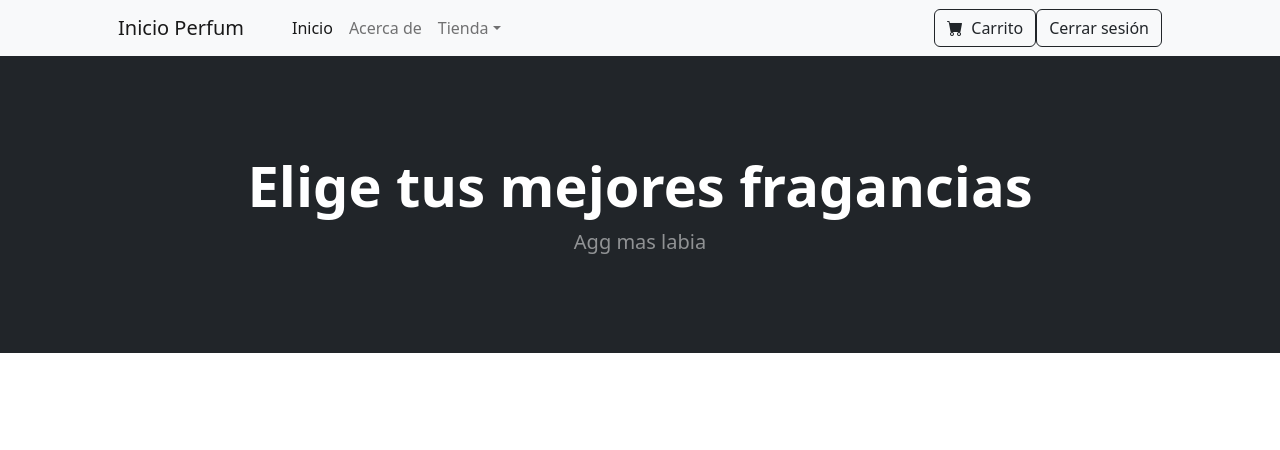
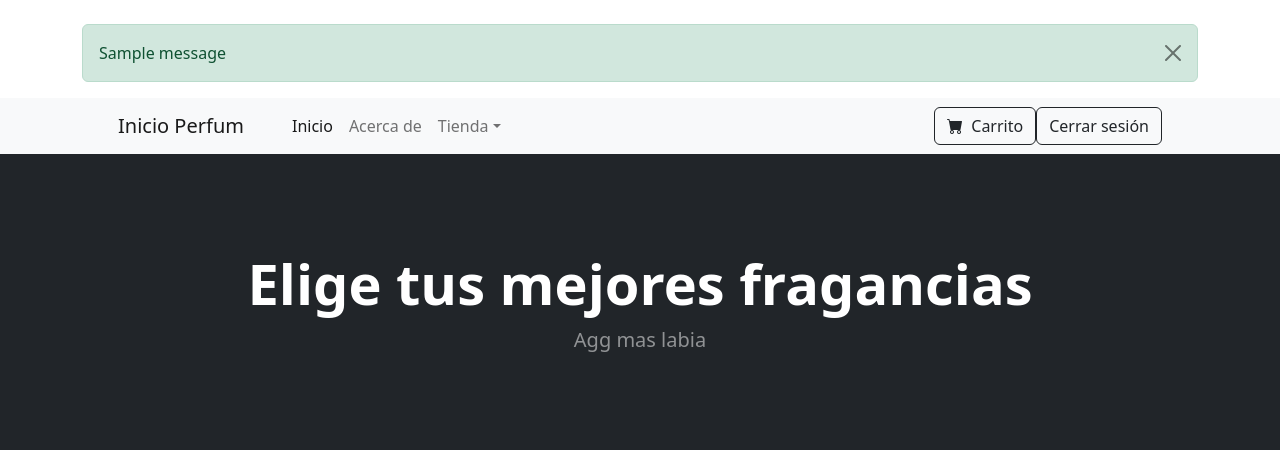
Before and after one commit to manuelsanchezruiz/Aporte_Manuel, a Django app: page /index/ in a window 1280 px wide. Shown: the top 450 px of the page. Run offline with Django 5.2, Linux system fonts and the light colour scheme; tables that the repository leaves empty hold one stand-in row (values such as "Sample post"); one stand-in notice (Sample message) is shown; some libraries are stand-ins or nearby versions.

Commit message:
ACTUALIZACION

```diff
--- a/Aplicacion_Perfumen/settings.py
+++ b/Aplicacion_Perfumen/settings.py
@@ -78,6 +78,7 @@ WSGI_APPLICATION = 'Aplicacion_Perfumen.wsgi.application'
 
 import dj_database_url
 
+
 DATABASES = {
     'default': dj_database_url.config(
         default='postgresql://bd_perfumes_bow6_user:roFaEPtiatg2uUnL9ir9MSo1oyAbmdbP@dpg-cq3cje2ju9rs739cdnrg-a/bd_perfumes_bow6',
--- a/Perfumes/templates/perfumes/Principal.html
+++ b/Perfumes/templates/perfumes/Principal.html
@@ -15,6 +15,17 @@
     <link href="{% static 'perfumes/css/styles.css' %}" rel="stylesheet" />
 </head>
 <body>
+        <!-- Bloque para mensajes -->
+        {% if messages %}
+        <div class="container mt-4">
+            {% for message in messages %}
+            <div class="alert alert-{{ message.tags }} alert-dismissible fade show" role="alert">
+                {{ message }}
+                <button type="button" class="btn-close" data-bs-dismiss="alert" aria-label="Close"></button>
+            </div>
+            {% endfor %}
+        </div>
+        {% endif %}
 
 <!-- Navegación-->
 <nav class="navbar navbar-expand-lg navbar-light bg-light">
--- a/Perfumes/views.py
+++ b/Perfumes/views.py
@@ -11,11 +11,6 @@ from .forms import RegistrarceForm, SecionForm, ProductoForm  # Asegúrate de im
 
 def index(request):
     return render(request, 'perfumes/Principal.html')  # Asegúrate de que 'Principal.html' exista
-
-from django.shortcuts import render, redirect, get_object_or_404
-from django.contrib.auth.decorators import login_required
-from django.http import HttpResponse
-from .models import Producto, Carrito
 
 @login_required
 def procesar_compra(request, producto_id=None):
@@ -41,7 +36,8 @@ def procesar_compra(request, producto_id=None):
 
             carrito.delete()
 
-        return HttpResponse("Compra procesada con éxito!")
+        messages.success(request, 'Compra procesada con éxito!')
+        return redirect('Principal')  # Redirige a la página principal después de la compra
     else:
         if producto_id:
             return redirect('detalle_producto', producto_id=producto_id)
```
